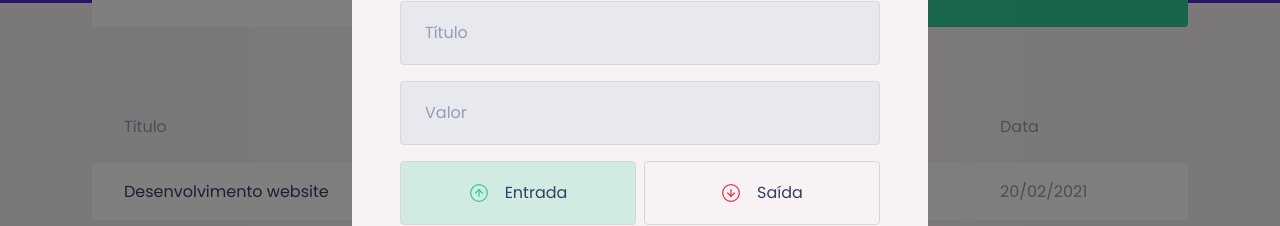
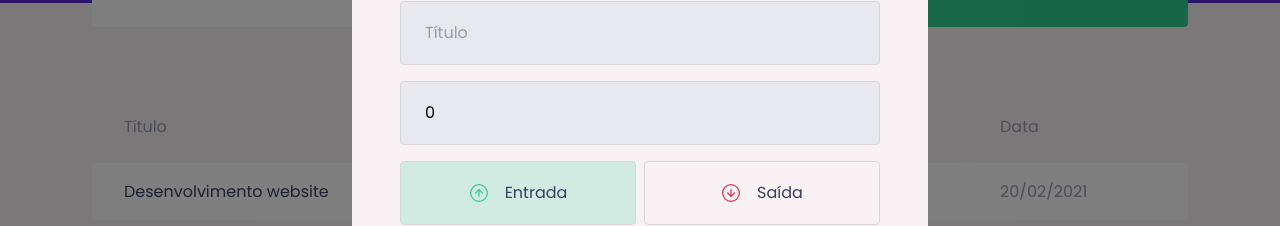
Before and after one commit to jthanlopes/rocketseat-ignite, a React (Create React App) app in the folder reactjs/dtmoney/: page / in a window 1280 px wide. Both pictures are taken after a click on the button "Nova Transação". Shown: the part 237-463 px from the top of the page. Built offline with nearby package versions, Linux system fonts and the light colour scheme; no server answers; what miragejs would draw is missing.

Commit message:
Salvando dados no form

```diff
--- a/reactjs/dtmoney/src/components/NewTransactionModal/index.tsx
+++ b/reactjs/dtmoney/src/components/NewTransactionModal/index.tsx
@@ -1,9 +1,9 @@
+import { useState, FormEvent } from 'react';
 import Modal from 'react-modal';
 import { Container, TransactionTypeContainer, RadioBox } from './styles';
 import closeImg from '../../assets/close.svg';
 import incomeImg from '../../assets/income.svg';
 import outcomeImg from '../../assets/outcome.svg';
-import { useState } from 'react';
 
 interface NewTransactionModalProps {
 		isOpen: boolean;
@@ -13,7 +13,22 @@ interface NewTransactionModalProps {
 Modal.setAppElement('#root');
 
 export function NewTransactionModal({ isOpen, onRequestClose }: NewTransactionModalProps) {
+  const [title, setTitle] = useState('');
+  const [value, setValue] = useState(0);
+  const [category, setCategory] = useState('');
+
   const [type, setType] = useState('deposit');
+
+  function handleCreateNewTransaction(event: FormEvent) {
+    event.preventDefault();
+
+    console.log({
+      title,
+      value,
+      category,
+      type
+    });
+  }
 
 	return (
 		<Modal
@@ -29,16 +44,20 @@ export function NewTransactionModal({ isOpen, onRequestClose }: NewTransactionMo
         <img src={closeImg} alt="Fechar modal"/>
       </button>
 
-    	<Container>
+    	<Container onSubmit={handleCreateNewTransaction}>
       	<h2>Cadastrar transação</h2>
 
       	<input
       		type="text"
       		placeholder="Título"
+          value={title}
+          onChange={event => setTitle(event.target.value)}
       	/>
       	<input
       		type="number"
       		placeholder="Valor"
+          value={value}
+          onChange={event => setValue(Number(event.target.value))}
       	/>
 
         <TransactionTypeContainer>
@@ -65,6 +84,8 @@ export function NewTransactionModal({ isOpen, onRequestClose }: NewTransactionMo
 
       	<input
       		placeholder="Categoria"
+          value={category}
+          onChange={event => setCategory(event.target.value)}
       	/>
 
       	<button type="submit">
```
